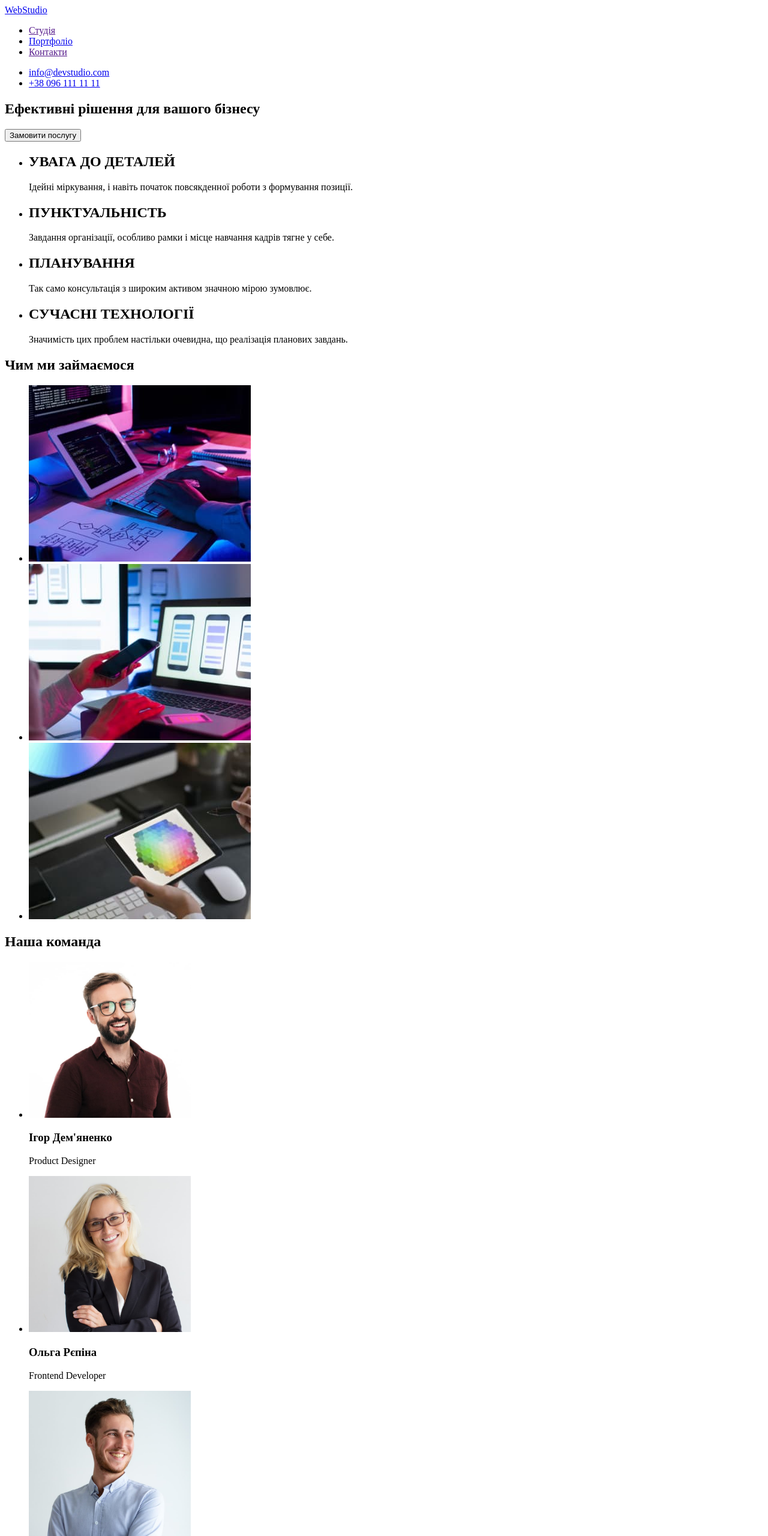
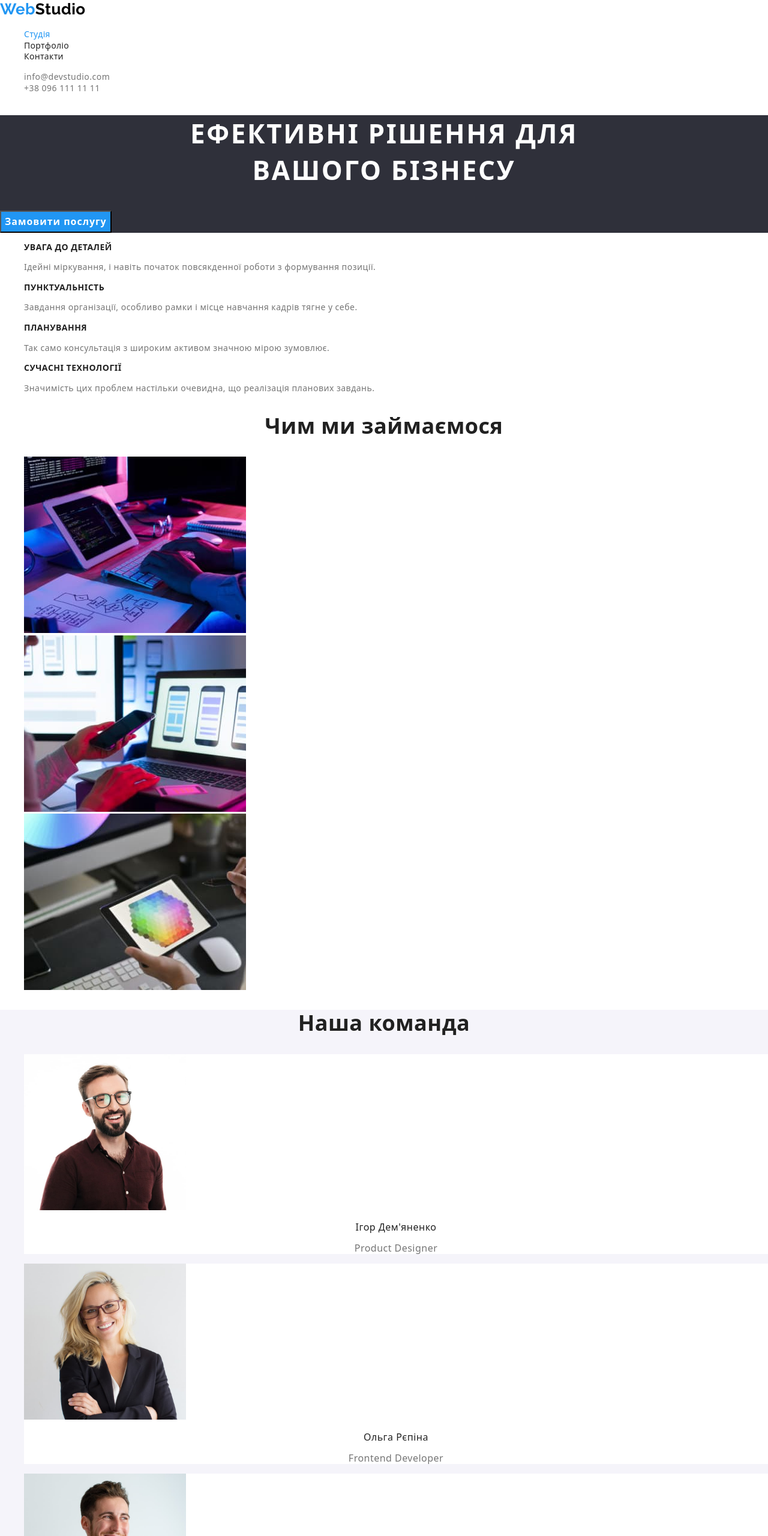
Before and after one commit to OIgaB/goit-markup-hw-002, a plain HTML site: page index.html in a window 1280 px wide. Shown: the top 2560 px of the page at 60% size. Drawn offline with nearby package versions, Linux system fonts and the light colour scheme.

Commit message:
Додає стилі до сторінок Студія і Портфоліо

```diff
--- a/css/styles.css
+++ b/css/styles.css
@@ -0,0 +1,199 @@
+/* Загальні утиліти */
+:root {
+    --primary-bg-color: #F5F5F5;
+    --secondary-bg-color: #F5F4FA;
+    --employee-bg-color: #FFFFFF;
+    --accent-bg-and-text-color: #2196F3;
+    --primary-text-color: #212121;
+    --secondary-text-color: #757575;
+}
+ul {
+    list-style: none;
+}
+a {
+    text-decoration: none;
+    font-style: normal;
+}
+body{
+    background-color: var(--employee-bg-color);
+    color: var(--primary-text-color);
+    font-family: 'Roboto', sans-serif;
+    letter-spacing: 0.03em;
+}
+
+/* Header & Footer */
+
+/* Логотип */
+.logo {
+    color: var(--accent-bg-and-text-color);
+    font-family: 'Raleway', sans-serif;
+    font-weight: 700;
+    font-size: 26px;
+    line-height: 1.2;
+}
+.logo>.header {
+    color: #000000;
+}
+.logo>.footer {
+    color: #FFFFFF;
+}
+
+/* Панель навігації обох сторінок*/
+.nav-link {
+    color: #212121;
+    font-weight: 500;
+    font-size: 14px;
+    line-height: 1.1;
+    letter-spacing: 0.02em;
+}
+.nav-link.current {
+    color: var(--accent-bg-and-text-color);
+}
+.nav-link:hover,
+.nav-link:focus {
+    color: var(--accent-bg-and-text-color);
+}
+
+/* Адреса та контакти */
+
+.footer-space {
+    background-color: #2F303A;
+}
+
+.address-link {
+    color: var(--employee-bg-color);
+    font-weight: 400;
+    font-size: 14px;
+    line-height: 1.7;
+}
+
+.header-contact-link {
+    color: var(--secondary-text-color);
+    font-weight: 500;
+    font-size: 14px;
+    line-height: 1.1;
+}
+.header-contact-link:hover,
+.header-contact-link:focus {
+    color: var(--accent-bg-and-text-color);
+}
+.footer-contact-link {
+    color: rgba(255, 255, 255, 0.6);
+    font-weight: 400;
+    font-size: 14px;
+    line-height: 1.7;
+}
+.footer-contact-link:hover,
+.footer-contact-link:focus {
+    color: var(--accent-bg-and-text-color);
+}
+
+/* Кнопки */
+/* Кнопка сторінки Студія - Герой */
+.studio-button {
+    color: var(--employee-bg-color);
+    background-color: var(--accent-bg-and-text-color);
+    cursor: pointer;
+    font-weight: 700;
+    font-size: 16px;
+    line-height: 1.9;
+    display: flex;
+    align-items: center;
+    text-align: center;
+    letter-spacing: 0.06em;
+}
+.studio-button:hover,
+.studio-button:focus {
+    background-color: #188CE8;
+}
+/* Кнопки сторінки Портфоліо */
+.portfolio-button {
+    background-color: var(--secondary-bg-color);
+    cursor: pointer;
+    font-weight: 500;
+    font-size: 16px;
+    line-height: 1.6;
+    text-align: center;
+}
+.portfolio-button:hover,
+.portfolio-button:focus {
+    color: var(--employee-bg-color);
+    background-color: var(--accent-bg-and-text-color);
+}
+
+/*Сторінка Студія*/
+/*Hero*/
+.hero {
+    background-color: #2F303A;
+}
+.hero-title {
+    color: var(--employee-bg-color);
+    font-weight: 900;
+    font-size: 44px;
+    line-height: 1.4;
+    text-align: center;
+    letter-spacing: 0.06em;
+    text-transform: uppercase;
+}
+
+/* Цінності студії */
+.values-section-title {
+    font-size: 14px;
+    line-height: 1.1;
+    text-transform: uppercase;
+}
+.values-section-item {
+    color: var(--secondary-text-color);
+    font-size: 14px;
+    line-height: 1.7;
+}
+
+/* Напрями діяльності студії */
+.activities-section-title {
+    font-size: 36px;
+    line-height: 1.2;
+    text-align: center;
+}
+/* Команда студії */
+.team-section {
+    background-color: var(--secondary-bg-color);
+}
+.employee-section {
+    background-color: var(--employee-bg-color);
+}
+.team-section-title {
+    font-size: 36px;
+    line-height: 1.2;
+    text-align: center;
+}
+.employee-name {
+    font-weight: 500;
+    font-size: 16px;
+    line-height: 1.2;
+    text-align: center;
+}
+.employee-position {
+    color: var(--secondary-text-color);
+    font-size: 16px;
+    line-height: 1.2;
+    text-align: center;
+}
+
+
+/*Сторінка Портфоліо*/
+/* Перелік проектів сторінки Портоліо*/
+.project {
+    background-color: var(--employee-bg-color);
+}
+/* Заголовки під зображеннями проектів */
+.projet-title {
+    font-size: 18px;
+    line-height: 2;
+    letter-spacing: 0.06em;
+}
+/* Текст під заголовками проектів */
+.project-item {
+    color: var(--secondary-text-color);
+    font-size: 16px;
+    line-height: 1.9;
+}
--- a/index.html
+++ b/index.html
@@ -5,31 +5,37 @@
     <meta http-equiv="X-UA-Compatible" content="IE=edge">
     <meta name="viewport" content="width=device-width, initial-scale=1.0">
     <title>Студія</title>
+    <link rel="stylesheet" href="./css/styles.css">
+    <link rel="stylesheet" href="css/modern-normalize.css">
+    <link rel="preconnect" href="https://fonts.googleapis.com">
+    <link rel="preconnect" href="https://fonts.gstatic.com" crossorigin>
+    <link href="https://fonts.googleapis.com/css2?family=Raleway:wght@700&family=Roboto:wght@400;500;700;900&display=swap"
+        rel="stylesheet">
 </head>
 <body>
     <!-- Шапка сторінки -->
     <header>
         <section>
-            <a href="/" lang="en"><span class="accent">Web</span>Studio</a>
+            <a href="/" lang="en" class="logo">Web<span class="header">Studio</span></a>
             <nav>
-                <ul>
-                    <li><a href="">Студія</a></li>
-                    <li><a href="./portfolio.html/index.html">Портфоліо</a></li>
-                    <li><a href="">Контакти</a></li>
+                <ul class="nav">
+                    <li><a class="nav-link current" href="./">Студія</a></li>
+                    <li><a class="nav-link" href="./portfolio.html">Портфоліо</a></li>
+                    <li><a class="nav-link" href="">Контакти</a></li>
                 </ul>
             </nav>
             <ul>
-                <li><a href="mailto:info@devstudio.com">info@devstudio.com</a></li>
-                <li><a href="tel:+380961111111">+38 096 111 11 11</a></li>
+                <li><a href="mailto:info@devstudio.com" class="header-contact-link">info@devstudio.com</a></li>
+                <li><a href="tel:+380961111111" class="header-contact-link">+38 096 111 11 11</a></li>
             </ul>
         </section>
     </header>
 
     <main>
         <!-- Герой -->
-        <section>
-            <h1>Ефективні рішення для вашого бізнесу</h1>
-            <button type="button">Замовити послугу</button>
+        <section class="hero">
+            <h1 class="hero-title">Ефективні рішення для<br>вашого бізнесу</h1>
+            <button type="button" class="studio-button">Замовити послугу</button>
         </section>
 
         <!-- Цінності студії -->
@@ -37,27 +43,27 @@
             <h2 hidden>Цінності студії</h2>
             <ul>
                 <li>
-                    <h2>УВАГА ДО ДЕТАЛЕЙ</h2>
-                    <p>Ідейні міркування, і навіть початок повсякденної роботи з формування позиції.</p>
+                    <h2 class="values-section-title">УВАГА ДО ДЕТАЛЕЙ</h2>
+                    <p class="values-section-item">Ідейні міркування, і навіть початок повсякденної роботи з формування позиції.</p>
                 </li>
                 <li>
-                    <h2>ПУНКТУАЛЬНІСТЬ</h2>
-                    <p>Завдання організації, особливо рамки і місце навчання кадрів тягне у себе.</p>
+                    <h2 class="values-section-title">ПУНКТУАЛЬНІСТЬ</h2>
+                    <p class="values-section-item">Завдання організації, особливо рамки і місце навчання кадрів тягне у себе.</p>
                 </li>
                 <li>
-                    <h2>ПЛАНУВАННЯ</h2>
-                    <p>Так само консультація з широким активом значною мірою зумовлює.</p>
+                    <h2 class="values-section-title">ПЛАНУВАННЯ</h2>
+                    <p class="values-section-item">Так само консультація з широким активом значною мірою зумовлює.</p>
                 </li>
                 <li>
-                    <h2>СУЧАСНІ ТЕХНОЛОГІЇ</h2>
-                    <p>Значимість цих проблем настільки очевидна, що реалізація планових завдань.</p>
+                    <h2 class="values-section-title">СУЧАСНІ ТЕХНОЛОГІЇ</h2>
+                    <p class="values-section-item">Значимість цих проблем настільки очевидна, що реалізація планових завдань.</p>
                 </li>
             </ul>
         </section>
 
         <!-- Напрями діяльності студії -->
         <section>
-            <h2>Чим ми займаємося</h2>
+            <h2 class="activities-section-title">Чим ми займаємося</h2>
             <ul>
                 <li>
                     <a href="">
@@ -74,28 +80,28 @@
         </section>
 
         <!-- Команда студії -->
-        <section>
-            <h2>Наша команда</h2>
+        <section class="team-section">
+            <h2 class="team-section-title">Наша команда</h2>
             <ul>
-                <li>
+                <li class="employee-section">
                     <img src="./images/team-card-1.jpg" alt="team-card-1" width="270">
-                    <h3>Ігор Дем'яненко</h3>
-                    <p>Product Designer</p>
+                    <h3 class="employee-name">Ігор Дем'яненко</h3>
+                    <p class="employee-position">Product Designer</p>
                 </li>
-                <li>
+                <li class="employee-section">
                     <img src="./images/team-card-2.jpg" alt="team-card-2" width="270">
-                    <h3>Ольга Рєпіна</h3>
-                    <p>Frontend Developer</p>
+                    <h3 class="employee-name">Ольга Рєпіна</h3>
+                    <p class="employee-position">Frontend Developer</p>
                 </li>
-                <li>
+                <li class="employee-section">
                     <img src="./images/team-card-3.jpg" alt="team-card-3" width="270">
-                    <h3>Микола Тарасов</h3>
-                    <p>Marketing</p>
+                    <h3 class="employee-name">Микола Тарасов</h3>
+                    <p class="employee-position">Marketing</p>
                 </li>
-                <li>
+                <li class="employee-section">
                     <img src="./images/team-card-4.jpg" alt="team-card-4" width="270">
-                    <h3>Михайло Єрмаков</h3>
-                    <p>UI Designer</p>
+                    <h3 class="employee-name">Михайло Єрмаков</h3>
+                    <p class="employee-position">UI Designer</p>
                 </li>
             </ul>
         </section>
@@ -103,15 +109,13 @@
 
     <!-- Підвал сторінки -->
     <footer>
-        <section>
-            <a href="/" lang="en"><span class="accent">Web</span>Studio</a>
-            <address>
-                м. Київ, пр-т Лесі Українки, 26
-            </address>
+        <section class="footer-space">
+            <a href="/" lang="en" class="logo">Web<span class="footer">Studio</span></a>
             <address>
                 <ul>
-                    <li><a href="mailto:info@devstudio.com">info@devstudio.com</a></li>
-                    <li><a href="tel:+380961111111">+38 096 111 11 11</a></li>
+                    <li><a href="https://goo.gl/maps/rDy1vXwuBz4z4Ud97" class="address-link">м. Київ, пр-т Лесі Українки, 26</a></li>
+                    <li><a href="mailto:info@devstudio.com" class="footer-contact-link">info@devstudio.com</a></li>
+                    <li><a href="tel:+380961111111" class="footer-contact-link">+38 096 111 11 11</a></li>
                 </ul>
             </address>
         </section>
```
Also changed, not shown: portfolio.html (added, +121 -0 lines), portfolio.html/index.html (deleted, +0 -104 lines), images/2-basketboll-players.jpg (renamed from portfolio.html/images/Постер-New-Orlean-vs-Golden Star.jpg), images/boxes.jpg (renamed from portfolio.html/images/Проєкт-Boxes.jpg), images/computer-screen.jpg (renamed from portfolio.html/images/Inspiration-has-no-Borders.jpg), images/headphones.jpg (renamed from portfolio.html/images/Проєкт-Prime.jpg), images/label.jpg (renamed from portfolio.html/images/Проєкт-LAB.jpg), images/magazine.jpg (renamed from portfolio.html/images/Видання-Limited-Edition.jpg), images/notebook-screen.jpg (renamed from portfolio.html/images/Технокряк.jpg), images/seafood-restorant-poster.jpg (renamed from portfolio.html/images/Ресторан-Seafood.jpg), images/typing-on-a-notebook.jpg (renamed from portfolio.html/images/Growing-Business.jpg).
